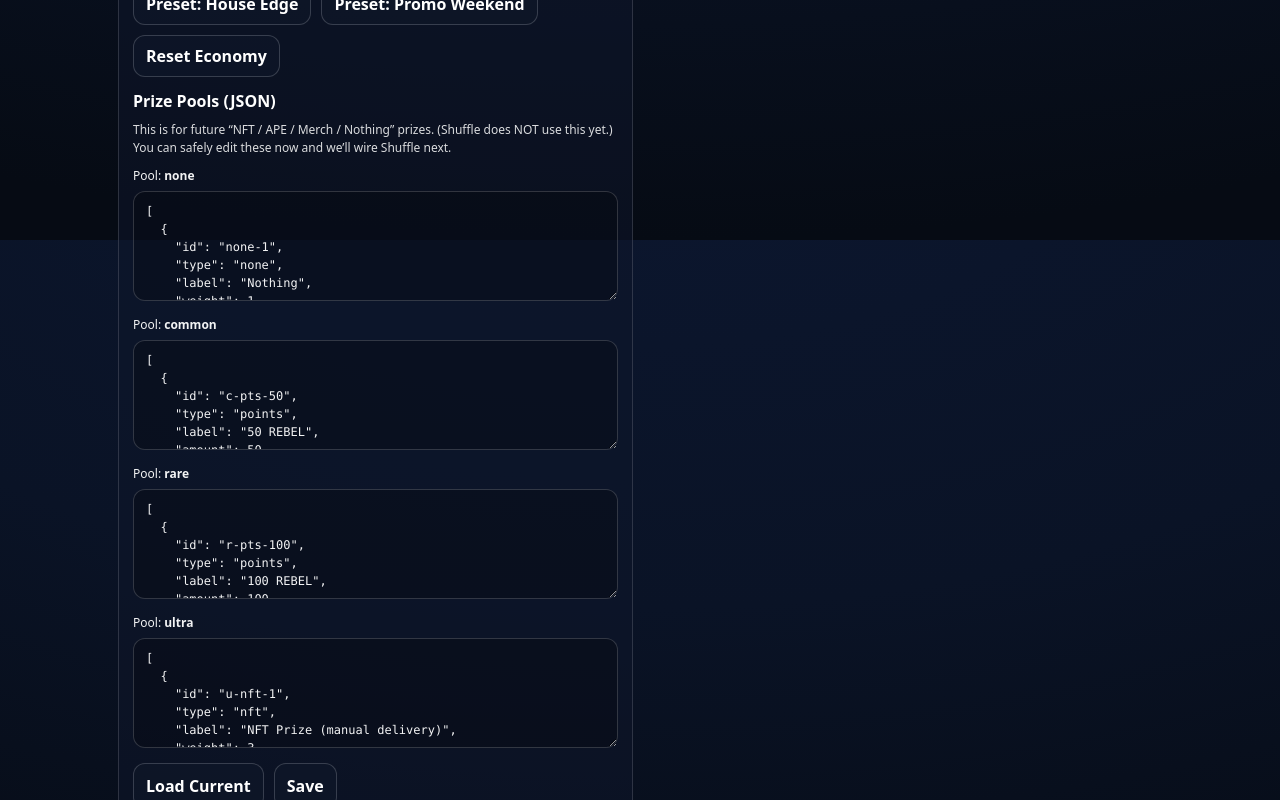
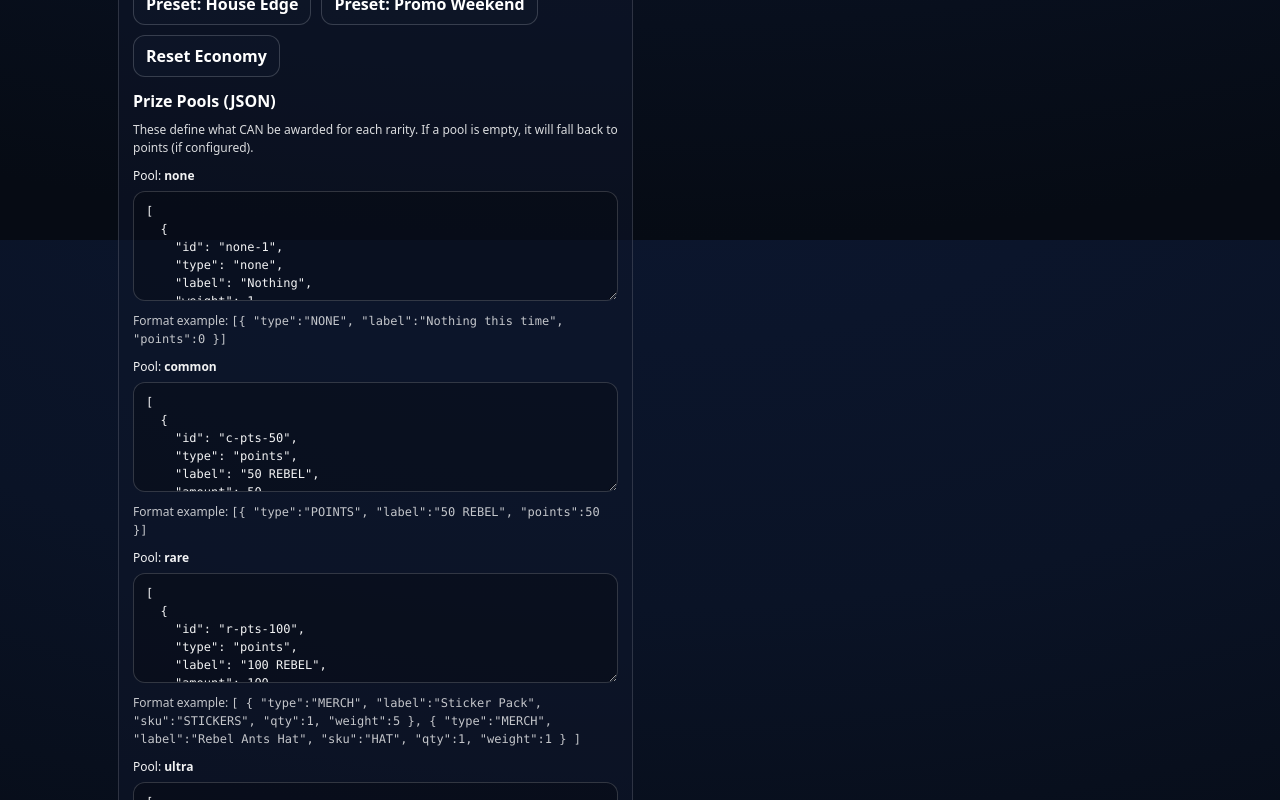
Before and after one commit to D1stknight/rebelants-playground, a Next.js app: page /admin in a window 1280 px wide. Shown: the part 1360-2160 px from the top of the page. Built offline with nearby package versions, Linux system fonts and the light colour scheme; no server answers; what @rainbow-me/rainbowkit, wagmi would draw is missing.

Commit message:
Update admin.tsx

```diff
--- a/pages/admin.tsx
+++ b/pages/admin.tsx
@@ -1226,13 +1226,28 @@ String(c.status).toUpperCase()==="PENDING"
 <div style={{ marginTop: 12 }}>
   <div style={{ fontWeight: 900, marginBottom: 8 }}>Prize Pools (JSON)</div>
   <div style={{ fontSize: 12, opacity: 0.85, marginBottom: 10 }}>
-    This is for future “NFT / APE / Merch / Nothing” prizes. (Shuffle does NOT use this yet.)
-    You can safely edit these now and we’ll wire Shuffle next.
-  </div>
-
-  {(["none", "common", "rare", "ultra"] as const).map((k) => (
+    These define what CAN be awarded for each rarity. If a pool is empty, it will fall back to points (if configured).
+  </div>
+
+  {(["none", "common", "rare", "ultra"] as const).map((k) => {
+    const currency = String((cfg as any)?.currency || "REBEL");
+
+    const sample =
+      k === "none"
+        ? `[{ "type":"NONE", "label":"Nothing this time", "points":0 }]`
+        : k === "common"
+        ? `[{ "type":"POINTS", "label":"50 ${currency}", "points":50 }]`
+        : k === "rare"
+        ? `[
+  { "type":"MERCH", "label":"Sticker Pack", "sku":"STICKERS", "qty":1, "weight":5 },
+  { "type":"MERCH", "label":"Rebel Ants Hat", "sku":"HAT", "qty":1, "weight":1 }
+]`
+        : `[{ "type":"NFT", "label":"Ultra NFT Prize", "weight":1 }]`;
+
+    return (
       <label key={k} style={{ display: "block", marginBottom: 10, fontSize: 12, opacity: 0.95 }}>
         Pool: <b>{k}</b>
+
         <textarea
           value={JSON.stringify((cfg as any).prizePools?.[k] ?? [], null, 2)}
           onChange={(e) => {
@@ -1262,8 +1277,17 @@ String(c.status).toUpperCase()==="PENDING"
             fontSize: 12,
           }}
         />
+
+        {/* ✅ sample format so you never forget */}
+        <div style={{ marginTop: 6, fontSize: 12, opacity: 0.8 }}>
+          Format example:{" "}
+          <code style={{ fontFamily: "ui-monospace, SFMono-Regular, Menlo, monospace" }}>
+            {sample}
+          </code>
+        </div>
       </label>
-  ))}
+    );
+  })}
 </div>
 
 <div style={{ marginTop: 10, display: "flex", gap: 10, flexWrap: "wrap" }}>
```
Lines whose indentation alone changed are shown as unchanged.
